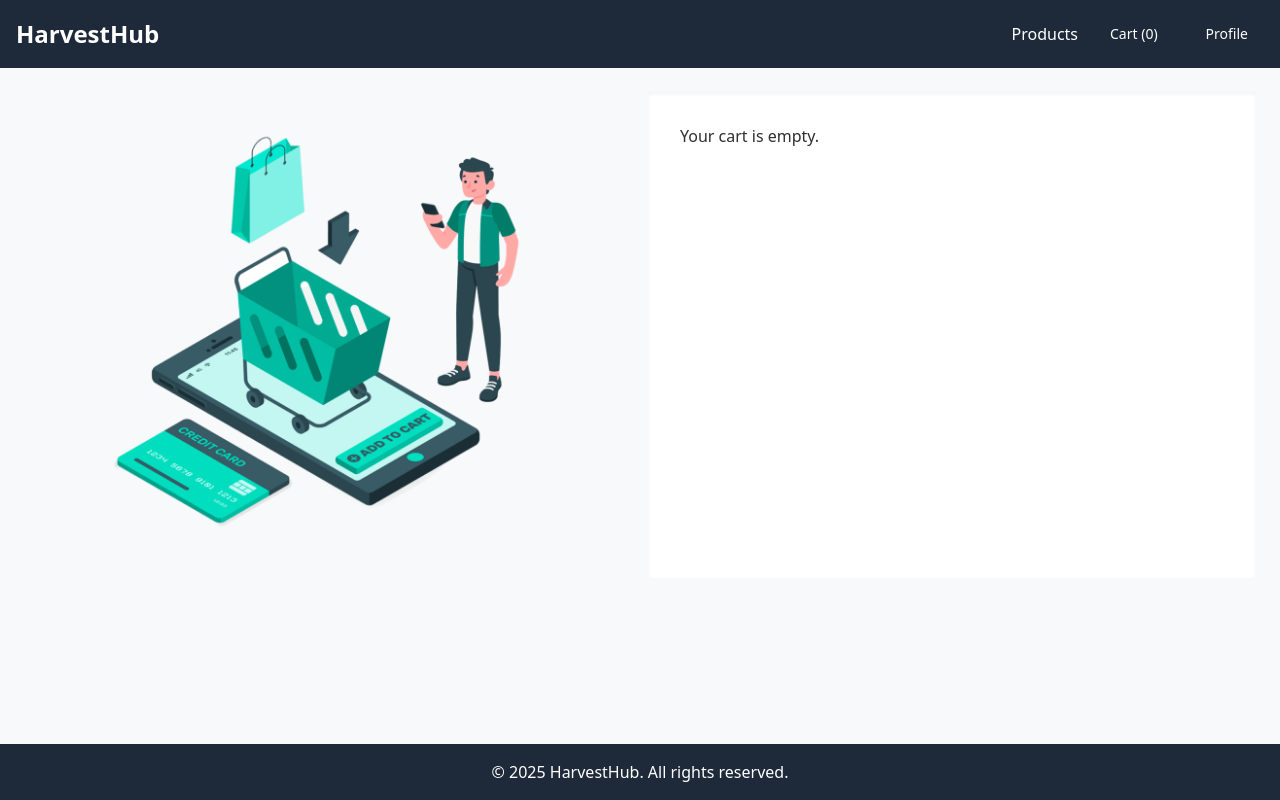
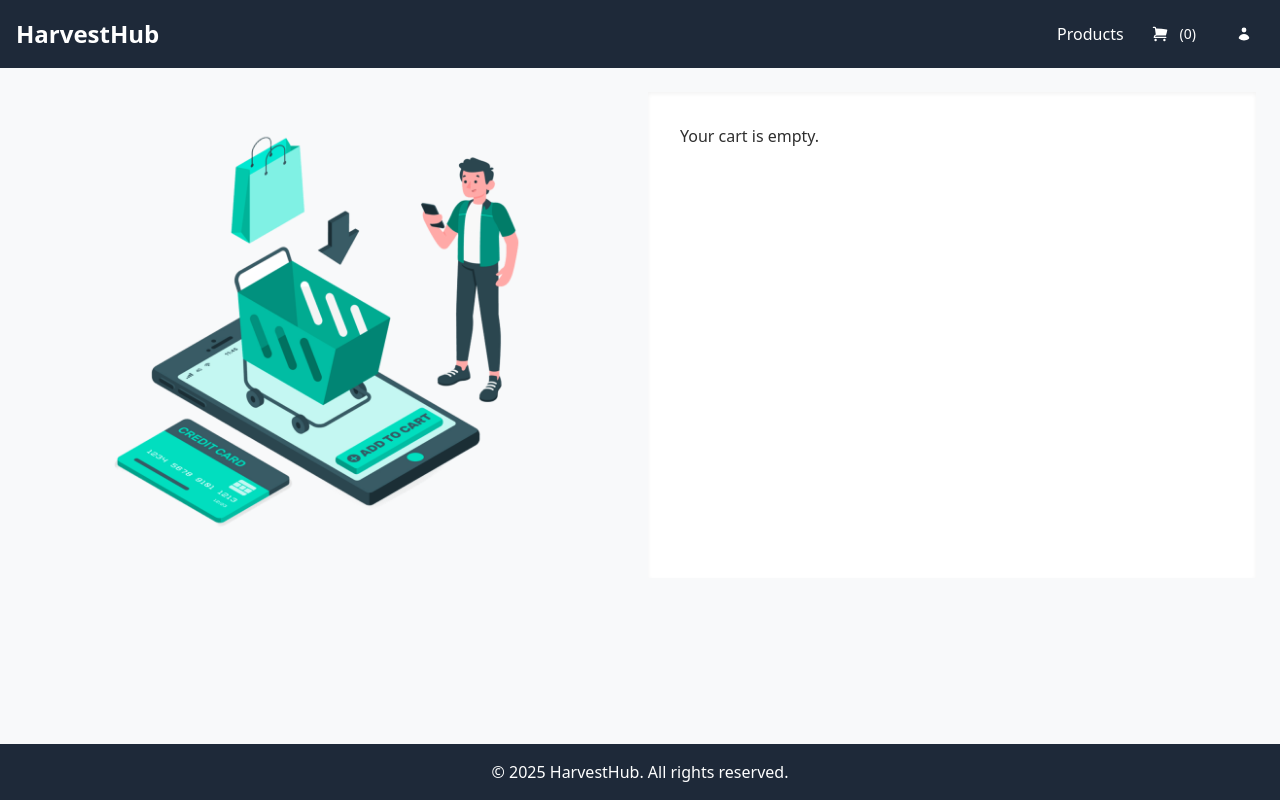
Before and after one commit to harvetHub/harvestHub, a Next.js app: page /cart in a window 1280 px wide. Built offline with nearby package versions, Linux system fonts and the light colour scheme.

Commit message:
Add Heroicons dependency and update Header component with icons

```diff
--- a/package.json
+++ b/package.json
@@ -9,6 +9,7 @@
     "lint": "next lint"
   },
   "dependencies": {
+    "@heroicons/react": "^2.2.0",
     "@hookform/resolvers": "^4.1.3",
     "@radix-ui/react-dropdown-menu": "^2.1.6",
     "@radix-ui/react-label": "^2.1.2",
--- a/src/app/(ui)/cart/checkout/page.tsx
+++ b/src/app/(ui)/cart/checkout/page.tsx
@@ -18,6 +18,7 @@ const Checkout = () => {
 
   const handlePlaceOrder = () => {
     // Implement place order logic here
+
     clearCart();
     router.push("/cart/order-confirmation");
   };
--- a/src/app/(ui)/cart/order-confirmation/page.tsx
+++ b/src/app/(ui)/cart/order-confirmation/page.tsx
@@ -13,7 +13,7 @@ const OrderConfirmation = () => {
 
   return (
     <MainLayout>
-      <div className="container mx-auto p-4 h-screen">
+      <div className="container mx-auto p-4 h-screen w-full flex flex-col justify-center items-center">
         <h1 className="text-3xl font-bold mb-8">Order Confirmation</h1>
         <p>Your order has been placed successfully!</p>
         <div className="mt-8">
--- a/src/components/Header.tsx
+++ b/src/components/Header.tsx
@@ -9,6 +9,9 @@ import {
 } from "@/components/ui/dropdown-menu";
 import { useRouter } from "next/navigation";
 import { useCartStore } from "@/store/cartStore";
+import { ShoppingCartIcon, UserIcon, CogIcon } from "@heroicons/react/20/solid";
+
+import { LogOutIcon, HelpingHandIcon } from "lucide-react";
 
 const Header: FC = () => {
   const router = useRouter();
@@ -37,24 +40,27 @@ const Header: FC = () => {
             Products
           </Link>
           <Link href="/cart" className="mr-4">
-            <Button variant="ghost" className="text-white">
-              Cart ({cartItems.length})
+            <Button variant="ghost" className="text-white flex items-center">
+              <ShoppingCartIcon className="w-5 h-5 mr-1" />({cartItems.length})
             </Button>
           </Link>
           <DropdownMenu>
             <DropdownMenuTrigger asChild>
-              <Button variant="ghost" className="text-white">
-                Profile
+              <Button variant="ghost" className="text-white flex items-center">
+                <UserIcon className="w-5 h-5" />
               </Button>
             </DropdownMenuTrigger>
             <DropdownMenuContent>
               <DropdownMenuItem onSelect={() => router.push("/settings")}>
+                <CogIcon className="w-5 h-5 mr-2" />
                 Settings
               </DropdownMenuItem>
               <DropdownMenuItem onSelect={() => router.push("/support")}>
+                <HelpingHandIcon className="w-5 h-5 mr-2" />
                 Support
               </DropdownMenuItem>
               <DropdownMenuItem onSelect={handleLogout}>
+                <LogOutIcon className="w-5 h-5 mr-2" />
                 Logout
               </DropdownMenuItem>
             </DropdownMenuContent>
```
Also changed, not shown: 1 other file (tests, documents, lock files or other folders).
